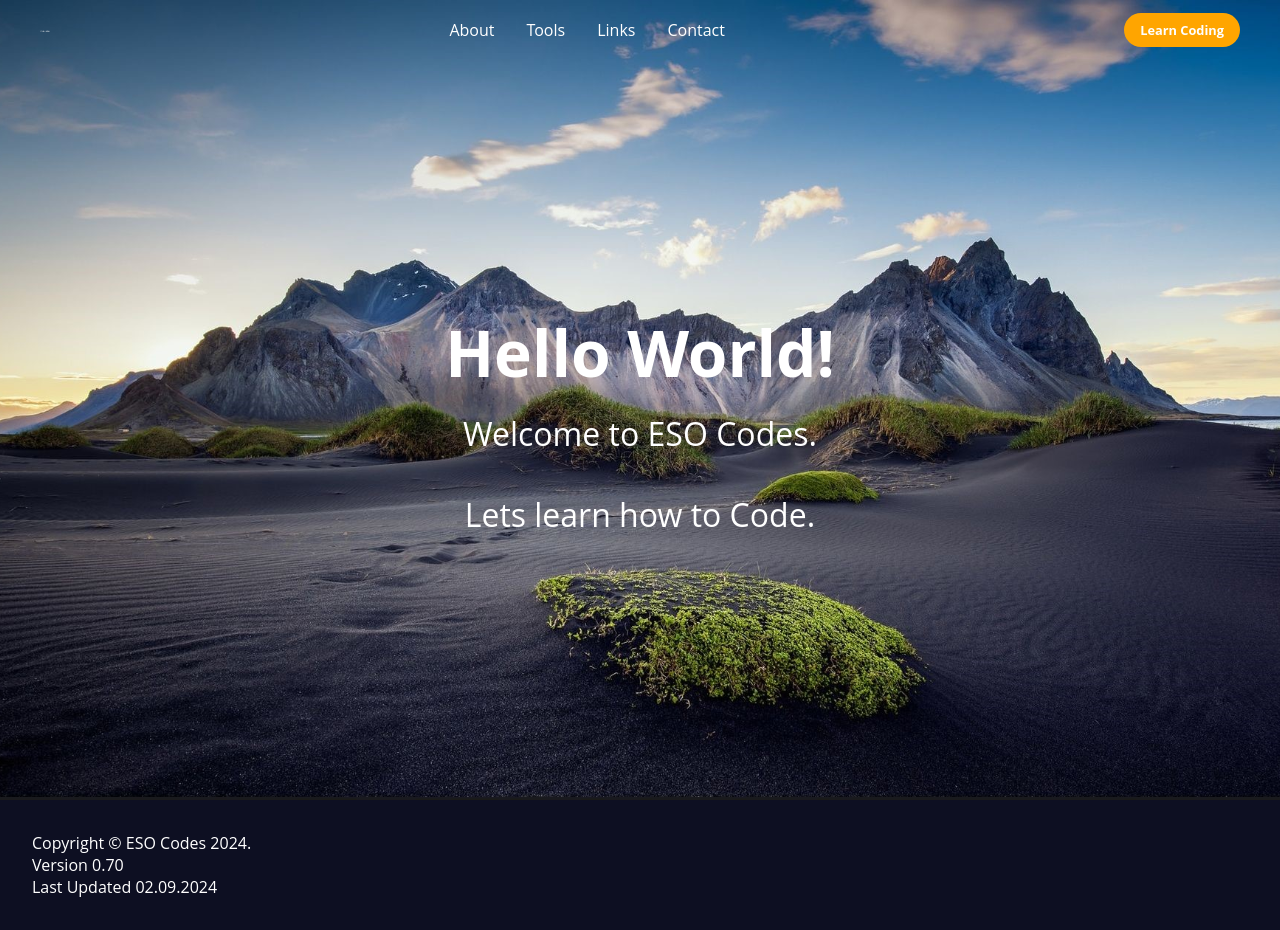
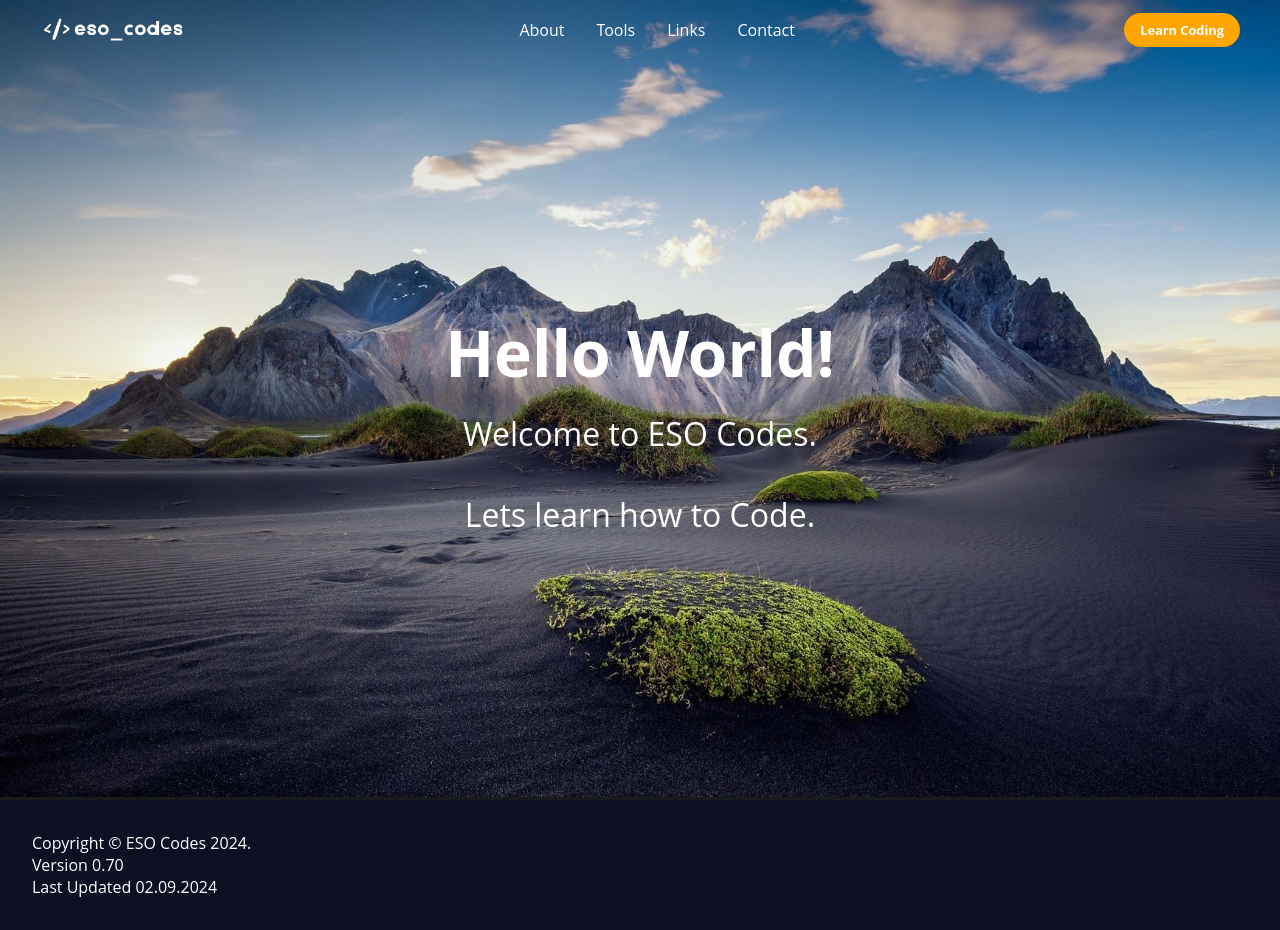
Before and after one commit to Grogu5333/ESOCode, a plain HTML site: page index.html in a window 1280 px wide. Drawn offline with Linux system fonts and the light colour scheme.

Commit message:
Update main.css

```diff
--- a/css/main.css
+++ b/css/main.css
@@ -42,7 +42,7 @@ header {
 }
 
 header img {
-    width: 10px;
+    width: 150px;
 }
 
 .navbar .links {
```
